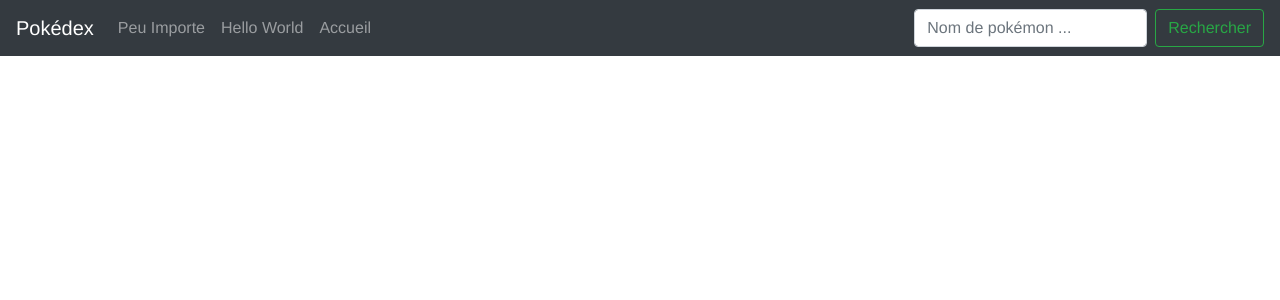
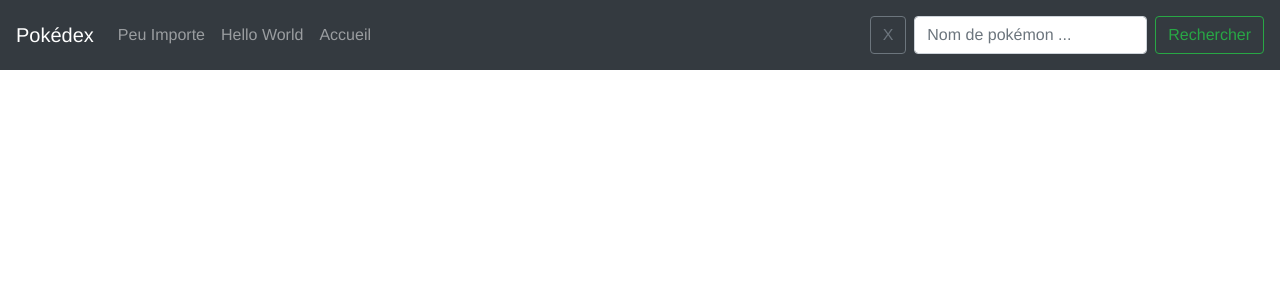
Before and after one commit to Adrien-Ba/L3-SdNVueProjet, a Vue app in the folder my-vue-app/: page /recherche/1 in a window 1280 px wide. Shown: the top 300 px of the page. Built offline with nearby package versions, Linux system fonts and the light colour scheme.

Commit message:
Modif bouton : ajout croix

```diff
--- a/my-vue-app/src/App.vue
+++ b/my-vue-app/src/App.vue
@@ -30,9 +30,11 @@
           -->
         </ul>
         <form class="form-inline my-2 my-lg-0">
+          <button class="btn btn-outline-secondary mr-2 my-sm-2" @click="retourAccueil" type="reset">X</button>
           <input class="form-control mr-sm-2" type="text" v-model="nomPokemon" placeholder="Nom de pokémon ..." aria-label="Search">
           <!--<router-link class="btn btn-outline-success my-2 my-sm-0" :to="{ name: 'recherche', params: { id: {{getNom}} } }">Rechercher</router-link>-->
           <button class="btn btn-outline-success my-2 my-sm-0" @click="rechercher" type="submit">Rechercher</button>
+
         </form>
       </div>
     </nav>
@@ -77,6 +79,9 @@ export default defineComponent({
     rechercher() {
       this.$router.push('/recherche/'+this.nomPokemon);
       this.nomPokemon = '';
+    },
+    retourAccueil() {
+      this.$router.push('/accueil');
     }
   }
 
```
